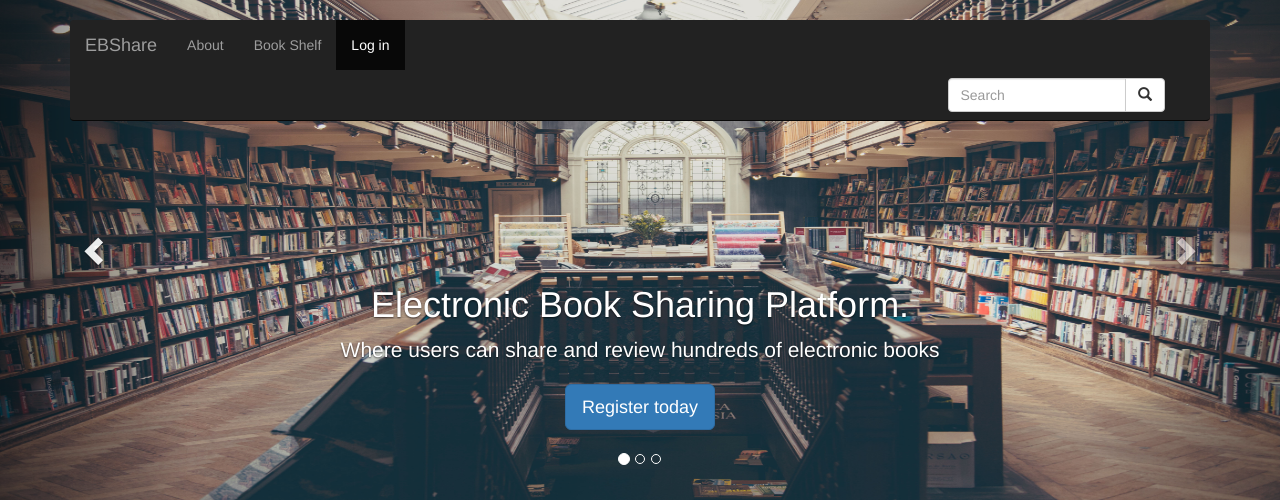
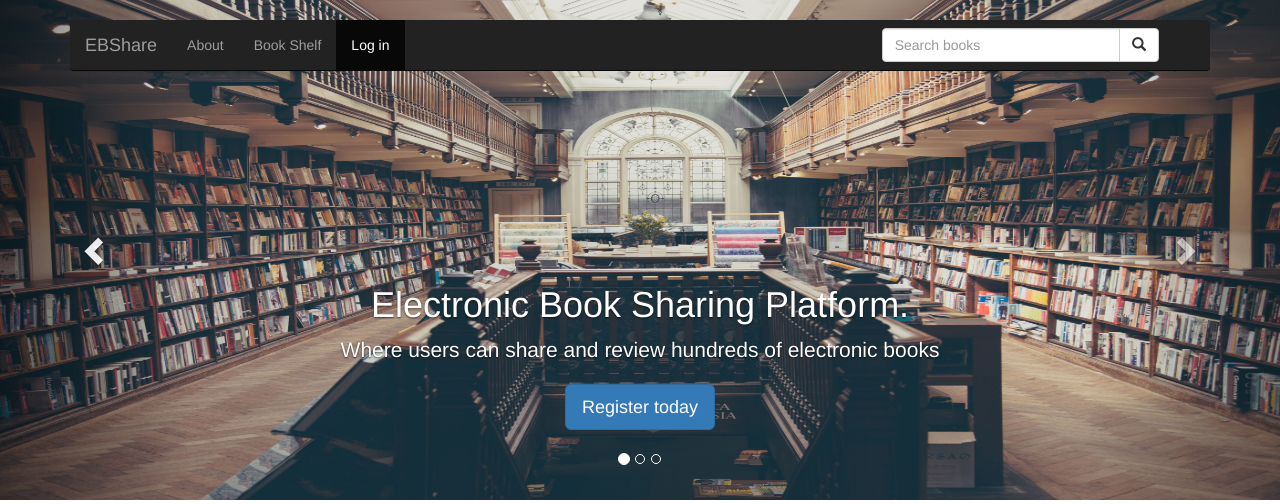
Before and after one commit to samd-a/ebshare3.0, a Django app: page / in a window 1280 px wide. Shown: the top 504 px of the page. Run offline with Django 3.2, Linux system fonts and the light colour scheme; parts of the project's set-up code (start-up, migrations or seed data) failed here and were passed over; some libraries are stand-ins or nearby versions.

Commit message:
fixed the search box in nav bar

```diff
--- a/ebshare/templates/ebshare/index.html
+++ b/ebshare/templates/ebshare/index.html
@@ -60,17 +60,18 @@
                 <li class="active"><a href={% url "userAuth.views.user_login" %}>Log in</a></li>
                 {% endif %}
               </ul>
+                <div class="col-sm-3 col-md-8 pull-right">
+                    <form class="navbar-form" role="search">
+                        <div class="input-group col-sm-3 col-md-5 pull-right">
+                            <input type="text" class="form-control" placeholder="Search books" name="q">
+                            <div class="input-group-btn">
+                                <button class="btn btn-default sm" type="submit"><i class="glyphicon glyphicon-search"></i></button>
+                            </div>
+                        </div>
+                    </form>
+                </div>
             </div>
-	        <div class="col-sm-3 col-md-3 pull-right">
-	            <form class="navbar-form" role="search">
-	                <div class="input-group">
-	                    <input type="text" class="form-control" placeholder="Search" name="q">
-	                    <div class="input-group-btn">
-	                        <button class="btn btn-default" type="submit"><i class="glyphicon glyphicon-search"></i></button>
-	                    </div>
-	                </div>
-	            </form>
-	        </div>
+
           </div>
         </nav>
 
```
Also changed, not shown: media/photos/booktheif/bookthief_jLiMsqm.jpg (deleted), media/photos/title/bookthief.jpg (deleted), media/photos/title/bookthief_RfdhuYW.jpg (deleted), media/photos/title/bookthief_Y5sCtMS.jpg (deleted), media/photos/title/bookthief_hegtB4u.jpg (deleted), media/photos/title/bookthief_tQWluY1.jpg (deleted).
